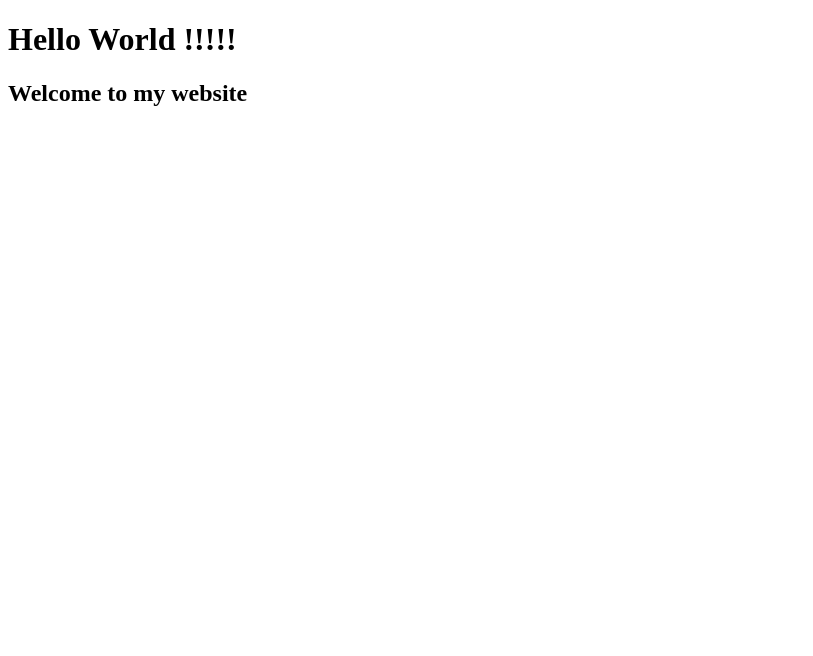
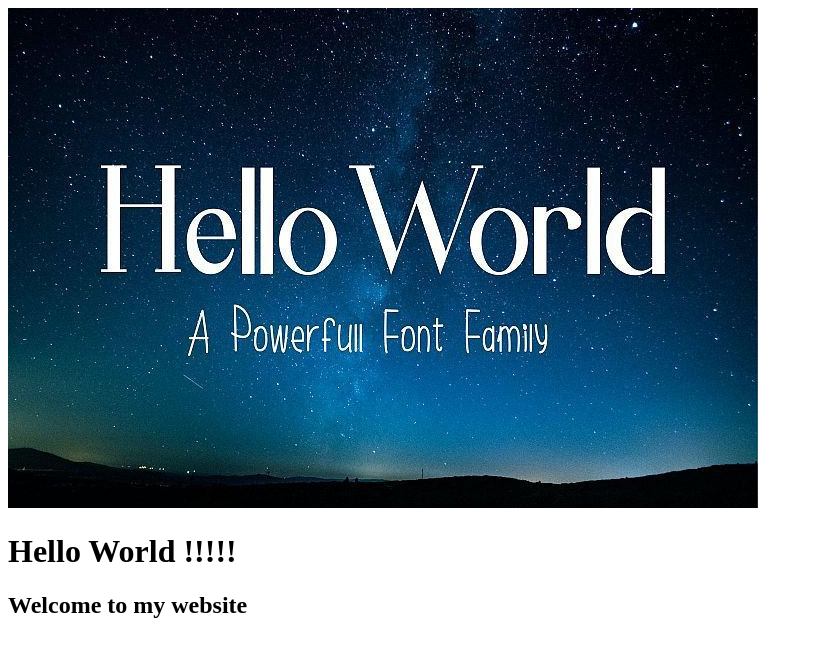
Before and after one commit to Invalid404-sudo/TestGit, a plain HTML site: page index.html in a window 1280 px wide. Shown: the whole page, without its empty margins (0-813 px from the left). Drawn offline with Linux system fonts and the light colour scheme.

Commit message:
Add image to website

```diff
--- a/index.html
+++ b/index.html
@@ -4,6 +4,7 @@
   <title>Test For GITHUB MINI COURSE</title>
 </head>
 <body>
+  <img src="2.jpg"/>
   <h1>Hello World !!!!!</h1>
   <h2>Welcome to my website</h2>
 </body>
```
